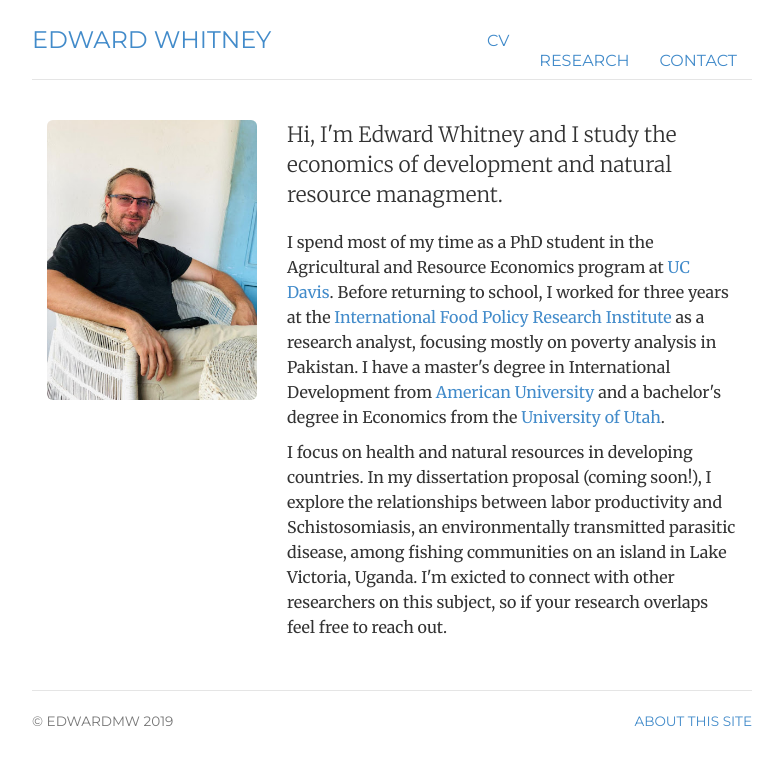
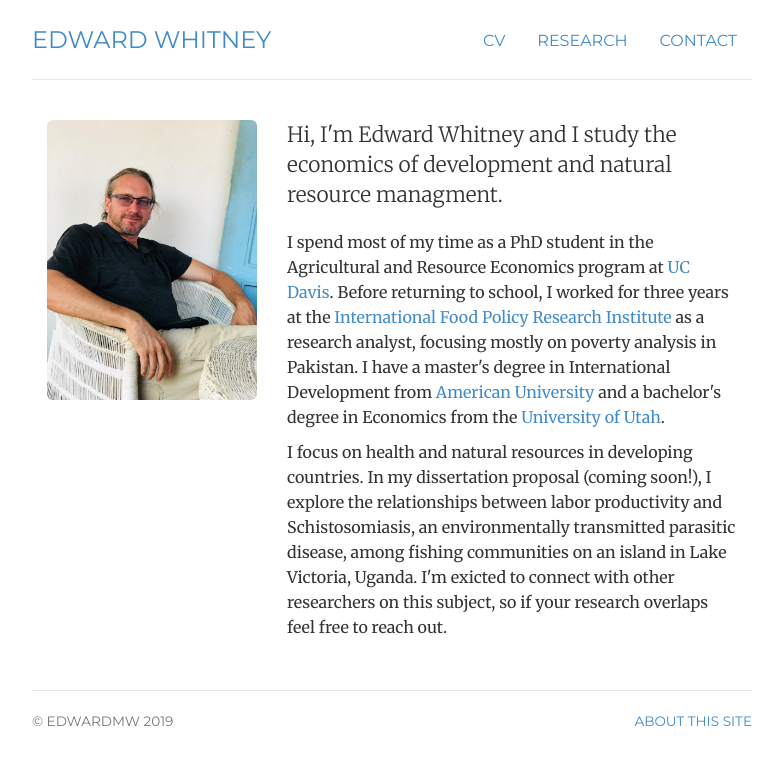
Before and after one commit to edwardmw/edwardmwhitney, a Jekyll site: the page built from index.html, in a window 1280 px wide. Shown: the top 765 px of the page, without its empty margins (248-1031 px from the left). Built offline with Jekyll 4.4.1, drawn with Linux system fonts in a browser that asks for light colours.

Commit message:
revert_header
screw it

```diff
--- a/_includes/header.html
+++ b/_includes/header.html
@@ -1,8 +1,8 @@
 <div class="header">
 	<ul class="nav nav-pills pull-right">
-		<li class="{{ page.cv }}"><a href="/files/CV_EdwardMWhitney.pdf" title="CV">CV</li>
-		<li class="{{ page.research }}"><a href="/research" title="Research">Research</li>
-		<li class="{{ page.contact }}"><a href="/contact" title="Contact">Contact</li>
+		<li class="{{ page.cv }}"><a href="/cv/CV_EdwardMWhitney.pdf" title="CV">CV</a></li>
+		<li class="{{ page.research }}"><a href="/research" title="Research">Research</a></li>
+		<li class="{{ page.contact }}"><a href="/contact" title="Contact">Contact</a></li>
 	</ul>
 	<h3 class="bg-primary"><a href="/">Edward Whitney</a></h3>
 </div> <!-- /header -->
```
